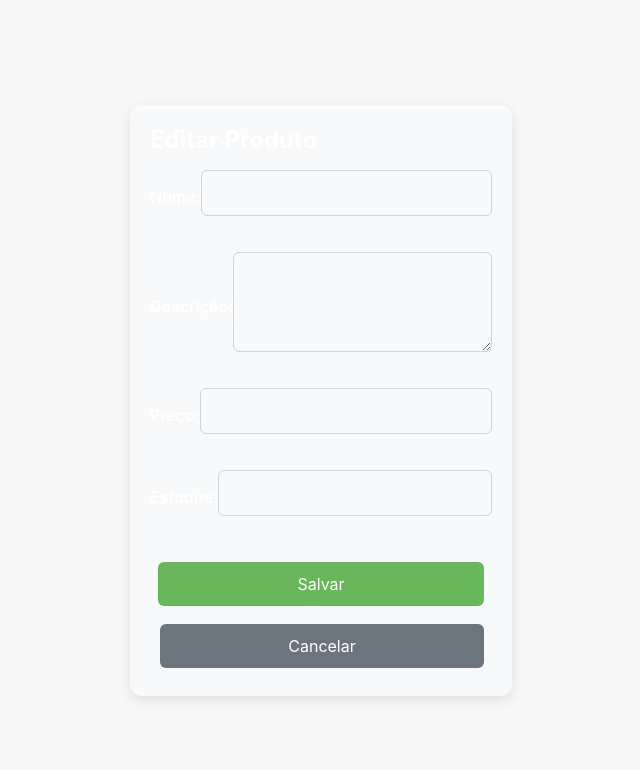
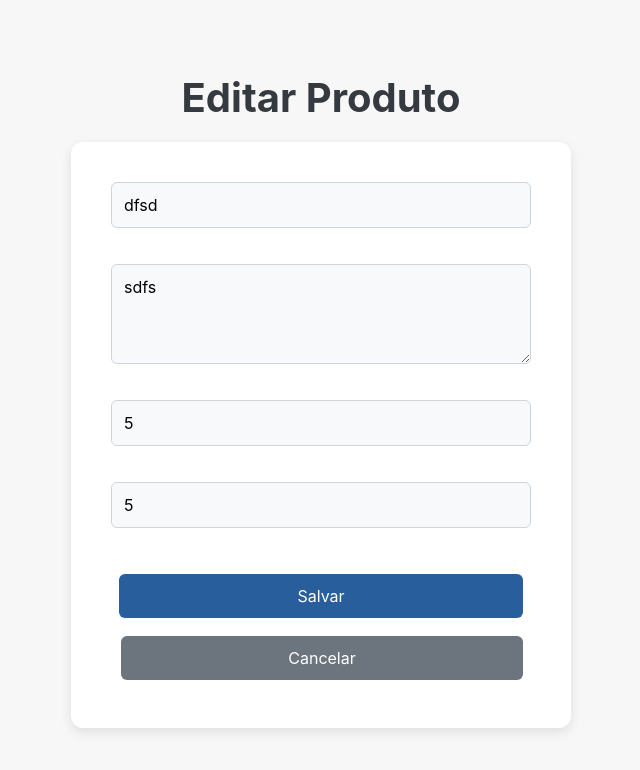
Before and after one commit to Eduardochimchek/product_server, a React (Vite) app: page /produtos/editar/30c0 in a window 1280 px wide. Shown: the top 770 px of the page, without its empty margins (319-959 px from the left). Built offline with nearby package versions, Linux system fonts and the light colour scheme; no server answers; data requests are answered from the project's data file; the HTML template or start-up script is replaced by a standard one.

Commit message:
master: ajustes editar produto

```diff
--- a/data/db.json
+++ b/data/db.json
@@ -17,7 +17,15 @@
       "status": "Online"
     }
   ],
-  "products": [],
+  "products": [
+    {
+      "id": "30c0",
+      "name": "dfsd",
+      "description": "sdfs",
+      "price": "5",
+      "stock": "5"
+    }
+  ],
   "services": [
     {
       "id": "f350",
--- a/src/components/AddProd.css
+++ b/src/components/AddProd.css
@@ -102,3 +102,11 @@ button.cancel-btn:hover {
 button.cancel-btn:active {
   background-color: #4e555b; /* Cinza escuro */
 }
+
+.product-back-btn{
+  background-color: #4e555b !important;
+}
+
+.product-add-btn{
+  background-color: #295e9d !important;
+}
--- a/src/components/AddProd.jsx
+++ b/src/components/AddProd.jsx
@@ -80,8 +80,8 @@ const AddProduct = () => {
             onChange={handleInputChange}
           />
         </div>
-        <button type="submit" className="btn">Adicionar</button>
-        <button type="button" className="btn" onClick={() => navigate(-1)}>Voltar</button>
+        <button type="submit" className="btn product-add-btn">Adicionar</button>
+        <button type="button" className="btn product-back-btn" onClick={() => navigate(-1)}>Voltar</button>
       </form>
     </div>
   );
--- a/src/components/EditProd.css
+++ b/src/components/EditProd.css
@@ -1,16 +1,30 @@
 /* Container principal */
 .edit-product-container {
-  max-width: 600px;
-  margin: 40px auto;
-  padding: 20px;
-  background-color: #f8f9fa; /* Fundo branco */
-  border-radius: 12px;
-  box-shadow: 0 4px 12px rgba(0, 0, 0, 0.1);
-  transition: background-color 0.3s ease;
+  display: flex;
+  flex-direction: column;
+  align-items: center;
+  justify-content: center;
+  height: 100vh;
+  width: 100vh;
+  background-color: #f7f7f7; /* Fundo branco */
+}
+
+/* Título */
+.edit-product-container h2 {
+  margin-bottom: 20px;
+  font-size: 2.5rem;
+  color: #343a40; /* Texto escuro */
+  font-weight: 700;
 }
 
 /* Formulário */
 .edit-product-form {
+  background-color: #ffffff; /* Fundo branco */
+  padding: 40px;
+  border-radius: 12px;
+  box-shadow: 0 4px 12px rgba(0, 0, 0, 0.1);
+  width: 100%;
+  max-width: 500px;
   display: flex;
   flex-direction: column;
 }
@@ -83,3 +97,7 @@ button.cancel-btn:hover {
 button.cancel-btn:active {
   background-color: #4e555b; /* Cinza escuro */
 }
+
+.edit-save-btn {
+  background-color: #295e9d !important;
+}
--- a/src/components/EditProd.jsx
+++ b/src/components/EditProd.jsx
@@ -59,45 +59,45 @@ const EditProduct = () => {
       <h2>Editar Produto</h2>
       <form onSubmit={handleSubmit} className="edit-product-form">
         <div className="form-group">
-          <label htmlFor="name">Nome:</label>
           <input
             type="text"
             id="name"
             name="name"
+            placeholder='Nome'
             value={product.name}
             onChange={handleInputChange}
           />
         </div>
         <div className="form-group">
-          <label htmlFor="description">Descrição:</label>
           <textarea
             id="description"
             name="description"
+            placeholder='Descrição'
             value={product.description}
             onChange={handleInputChange}
           />
         </div>
         <div className="form-group">
-          <label htmlFor="price">Preço:</label>
           <input
             type="number"
             id="price"
             name="price"
+            placeholder='Preço'
             value={product.price}
             onChange={handleInputChange}
           />
         </div>
         <div className="form-group">
-          <label htmlFor="stock">Estoque:</label>
           <input
             type="number"
             id="stock"
             name="stock"
+            placeholder='Estoque'
             value={product.stock}
             onChange={handleInputChange}
           />
         </div>
-        <button type="submit" className="btn">Salvar</button>
+        <button type="submit" className="btn edit-save-btn">Salvar</button>
         <button type="button" className="cancel-btn" onClick={handleCancel}>Cancelar</button>
       </form>
     </div>
```
